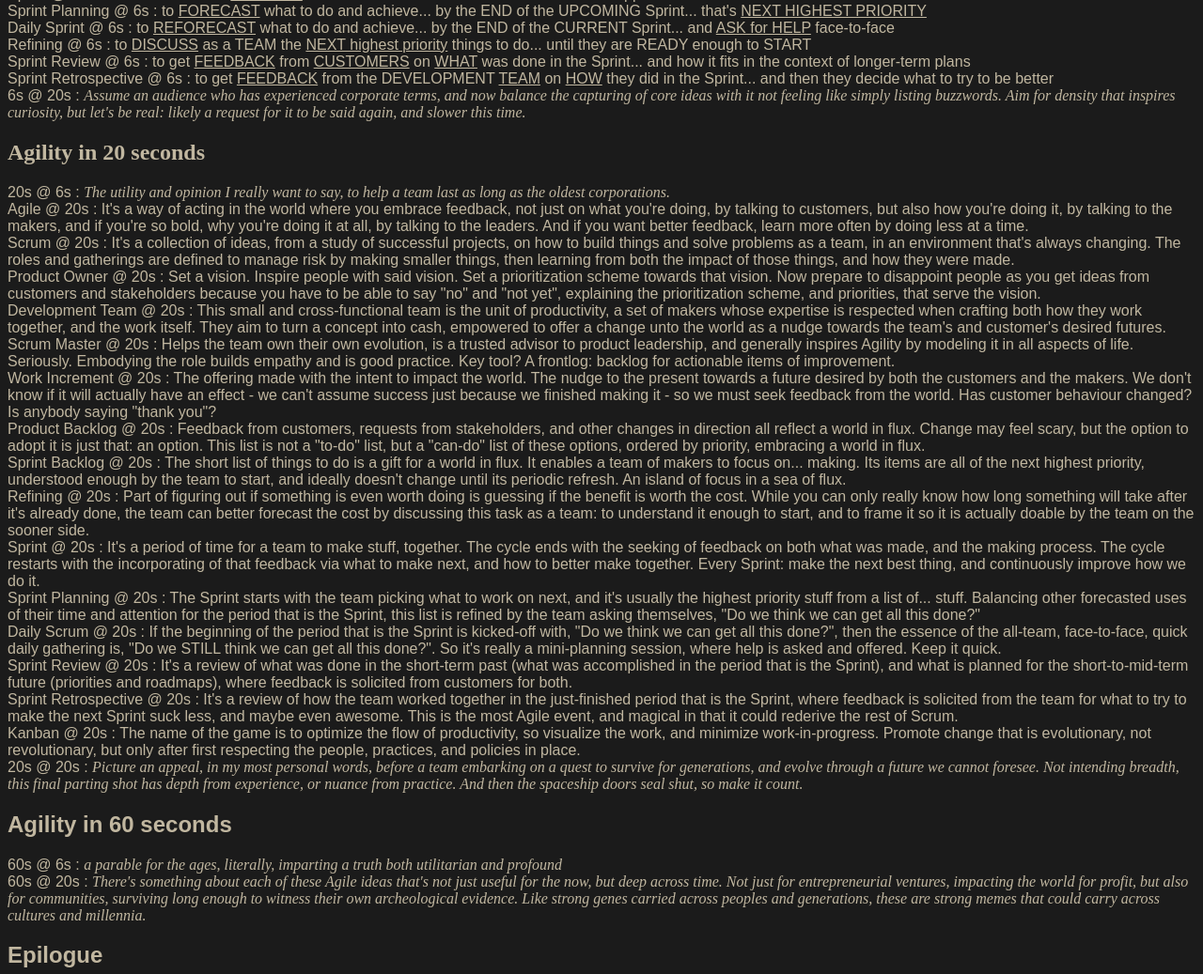
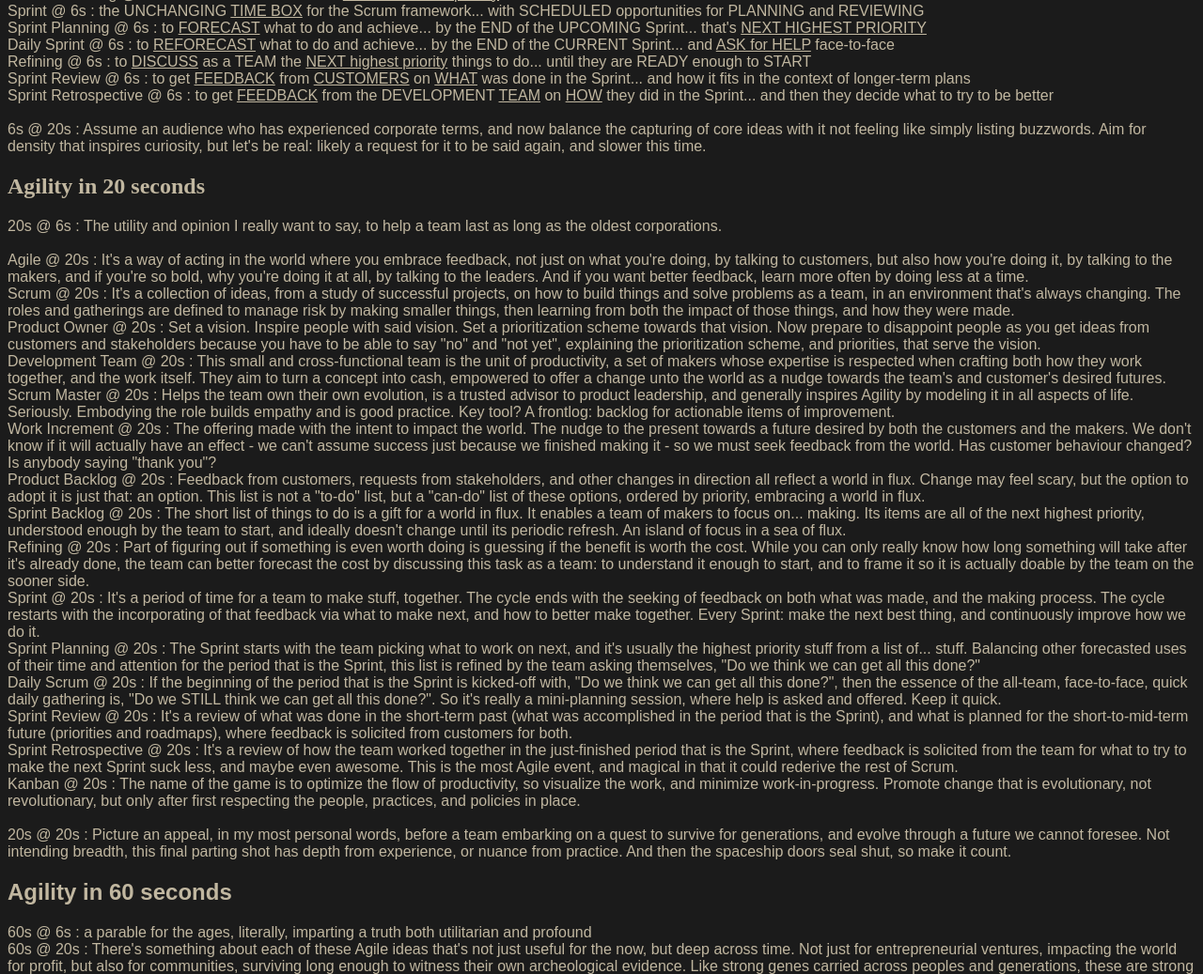
Before and after one commit to mlamont/agilitybasics, a plain HTML site: page index.html in a window 1280 px wide. Shown: the part 1034-2071 px from the top of the page at 94% size. Drawn offline with Linux system fonts and the light colour scheme.

Commit message:
carried spacing thru; removed commentary lines' styling

```diff
--- a/index.html
+++ b/index.html
@@ -19,7 +19,7 @@
     Daily Scrum : to check if anyone is <u>stuck</u><BR>
     Refining : to get <u>ready</u> problems to fix next<BR>
     Sprint Review : to <u>learn</u> from what problems we fixed<BR>
-    Sprint Retrospective : to <u>learn</u> from how we fixed problems<BR>
+    Sprint Retrospective : to <u>learn</u> from how we fixed problems
 
 
     <h2 style="font-family: serif">Introduction</h2>
@@ -31,7 +31,7 @@
       <li>20 seconds : normal words for a 500-year-old team</li>
       <li>60 seconds : a story for a 5000-year-old tribe</li>
     </ul>
-    From here on out, I'll prepend each thought with its format: "[topic] @ [style]", so if this seems repetitive, redundant, or weird, this is primarily meant to be a resource for personal utility, so... welcome to how I think.<BR>
+    From here on out, I'll prepend each thought with its format: "[topic] @ [style]", so if this seems repetitive, redundant, or weird, this is primarily meant to be a resource for personal utility, so... welcome to how I think.
 
 
     <h2 style="font-family: serif">Instructions</h2>
@@ -40,8 +40,11 @@
     Experiment with these ideas.<BR>
     And if I die before I'm able to come up with a better means, and if you're feeling generous, please keep this memeplex alive by extending the registration of "rockopera.eth" on ENS Domains.
 
+
     <h2 style="font-family: serif">Agility in 6 seconds</h2>
-    6s @ 6s : <span style="font-family: serif; font-style: italic">Definitional, and packed with higher-level ideas, to unpack over coffee with a fellow adult.</span><BR>
+
+    6s @ 6s : Definitional, and packed with higher-level ideas, to unpack over coffee with a fellow adult.<BR>
+      <BR>
     Agile @ 6s : a <u>mindset</u> for making BIG things... by trying SMALL things and learning from BOTH... the customers and the makers<BR>
     Scrum @ 6s : a <u>framework</u> for making BIG things... by trying SMALL things and learning from BOTH... the customers and the makers<BR>
     Product Owner @ 6s : <u>empathizes</u> with ALL parties... then <u>prioritizes</u> what to TRY now and next... towards an INSPIRING vision<BR>
@@ -57,10 +60,14 @@
     Refining @ 6s : to <u>DISCUSS</u> as a TEAM the <u>NEXT highest priority</u> things to do... until they are READY enough to START<BR>
     Sprint Review @ 6s : to get <u>FEEDBACK</u> from <u>CUSTOMERS</u> on <u>WHAT</u> was done in the Sprint... and how it fits in the context of longer-term plans<BR>
     Sprint Retrospective @ 6s : to get <u>FEEDBACK</u> from the DEVELOPMENT <u>TEAM</u> on <u>HOW</u> they did in the Sprint... and then they decide what to try to be better<BR>
-    6s @ 20s : <span style="font-family: serif; font-style: italic">Assume an audience who has experienced corporate terms, and now balance the capturing of core ideas with it not feeling like simply listing buzzwords. Aim for density that inspires curiosity, but let's be real: likely a request for it to be said again, and slower this time.</span>
+      <BR>
+    6s @ 20s : Assume an audience who has experienced corporate terms, and now balance the capturing of core ideas with it not feeling like simply listing buzzwords. Aim for density that inspires curiosity, but let's be real: likely a request for it to be said again, and slower this time.
+
 
     <h2 style="font-family: serif">Agility in 20 seconds</h2>
-    20s @ 6s : <span style="font-family: serif; font-style: italic">The utility and opinion I really want to say, to help a team last as long as the oldest corporations.</span><BR>
+
+    20s @ 6s : The utility and opinion I really want to say, to help a team last as long as the oldest corporations.<BR>
+      <BR>
     Agile @ 20s : It's a way of acting in the world where you embrace feedback, not just on what you're doing, by talking to customers, but also how you're doing it, by talking to the makers, and if you're so bold, why you're doing it at all, by talking to the leaders. And if you want better feedback, learn more often by doing less at a time.<BR>
     Scrum @ 20s : It's a collection of ideas, from a study of successful projects, on how to build things and solve problems as a team, in an environment that's always changing. The roles and gatherings are defined to manage risk by making smaller things, then learning from both the impact of those things, and how they were made.<BR>
     Product Owner @ 20s : Set a vision. Inspire people with said vision. Set a prioritization scheme towards that vision. Now prepare to disappoint people as you get ideas from customers and stakeholders because you have to be able to say "no" and "not yet", explaining the prioritization scheme, and priorities, that serve the vision.<BR>
@@ -76,15 +83,22 @@
     Sprint Review @ 20s : It's a review of what was done in the short-term past (what was accomplished in the period that is the Sprint), and what is planned for the short-to-mid-term future (priorities and roadmaps), where feedback is solicited from customers for both.<BR>
     Sprint Retrospective @ 20s : It's a review of how the team worked together in the just-finished period that is the Sprint, where feedback is solicited from the team for what to try to make the next Sprint suck less, and maybe even awesome. This is the most Agile event, and magical in that it could rederive the rest of Scrum.<BR>
     Kanban @ 20s : The name of the game is to optimize the flow of productivity, so visualize the work, and minimize work-in-progress. Promote change that is evolutionary, not revolutionary, but only after first respecting the people, practices, and policies in place.<BR>
-    20s @ 20s : <span style="font-family: serif; font-style: italic">Picture an appeal, in my most personal words, before a team embarking on a quest to survive for generations, and evolve through a future we cannot foresee. Not intending breadth, this final parting shot has depth from experience, or nuance from practice. And then the spaceship doors seal shut, so make it count.</span>
+      <BR>
+    20s @ 20s : Picture an appeal, in my most personal words, before a team embarking on a quest to survive for generations, and evolve through a future we cannot foresee. Not intending breadth, this final parting shot has depth from experience, or nuance from practice. And then the spaceship doors seal shut, so make it count.
+
 
     <h2>Agility in 60 seconds</h2>
-    60s @ 6s : <span style="font-family: serif; font-style: italic">a parable for the ages, literally, imparting a truth both utilitarian and profound</span><BR>
-    60s @ 20s : <span style="font-family: serif; font-style: italic">There's something about each of these Agile ideas that's not just useful for the now, but deep across time. Not just for entrepreneurial ventures, impacting the world for profit, but also for communities, surviving long enough to witness their own archeological evidence. Like strong genes carried across peoples and generations, these are strong memes that could carry across cultures and millennia.</span>
+
+    60s @ 6s : a parable for the ages, literally, imparting a truth both utilitarian and profound<BR>
+    60s @ 20s : There's something about each of these Agile ideas that's not just useful for the now, but deep across time. Not just for entrepreneurial ventures, impacting the world for profit, but also for communities, surviving long enough to witness their own archeological evidence. Like strong genes carried across peoples and generations, these are strong memes that could carry across cultures and millennia.
+
 
     <h2>Epilogue</h2>
+
     I am not Hermes Trismegistus, but thank you for reading what I consider my Emerald Tablet, not of Alchemy, but of Agility.<BR>
     This is an opus to help us all rock, in the ways we best can.<BR>
     Rock on, every peoples.
+
+
   </body>
 </html>
```
